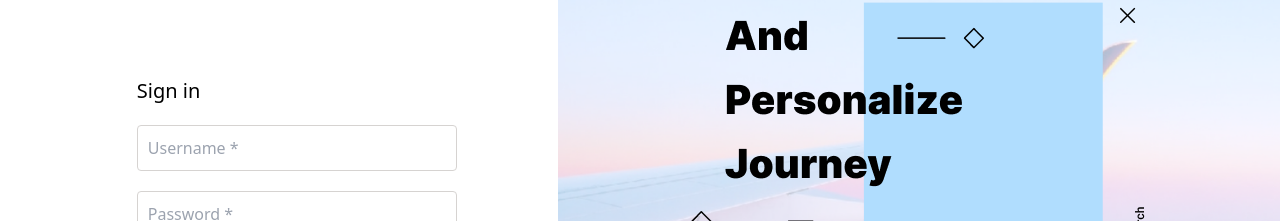
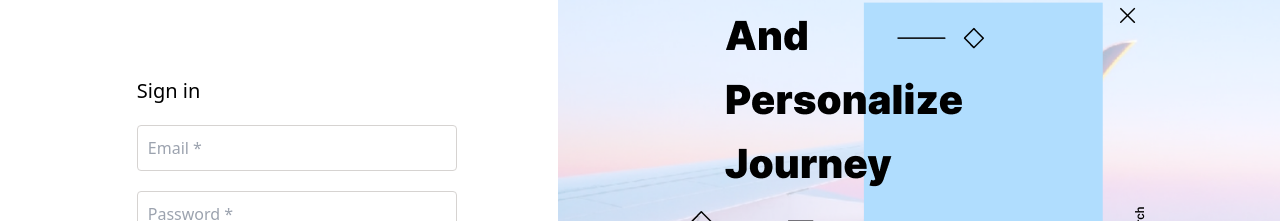
Before and after one commit to CapGroup6/FlightBookingWebsite, a Next.js app in the folder FrontEnd/capstone/: page /Login/login in a window 1280 px wide. Shown: the part 227-448 px from the top of the page. Built offline with nearby package versions, Linux system fonts and the light colour scheme.

Commit message:
update login & register

```diff
--- a/FrontEnd/capstone/src/pages/Login/login.js
+++ b/FrontEnd/capstone/src/pages/Login/login.js
@@ -10,7 +10,7 @@ import { useRouter } from 'next/router';
 
 function Login() {
 
-  const [username, setUsername] = useState('');
+  const [email, setEmail] = useState('');
   const [password, setPassword] = useState('');
   const [loginError, setLoginError] = useState('');
   const router = useRouter();
@@ -24,7 +24,7 @@ function Login() {
         headers: {
           'Content-Type': 'application/json',
         },
-        body: JSON.stringify({ username, password }),
+        body: JSON.stringify({ email, password }),
       });
 
       const data = await response.json();
@@ -53,6 +53,7 @@ function Login() {
         <section className="flex gap-5 h-screen">
           <aside className="flex flex-col w-[40%]">
             <header className="flex flex-col mt-14">
+              <Link href="/">
               <div className="flex gap-3 text-3xl font-bold">
                 <img
                   src="/images/airplane.png"
@@ -62,18 +63,19 @@ function Login() {
                   FlightSearch
                 </h1>
               </div>
+              </Link>
             </header>
             <div className="flex-grow flex items-center">
               <form className="max-w-xs mx-auto my-auto" onSubmit={handleSubmit}>
                 <h2 className="text-xl">Sign in</h2>
                 <input
                   type="text"
-                  id="username"
-                  name="username"
-                  placeholder="Username *"
+                  id="email"
+                  name="email"
+                  placeholder="Email *"
                   className="p-2.5 mt-5 rounded border border-solid border-stone-300 w-full"
-                  value={username}
-                  onChange={(e) => setUsername(e.target.value)}
+                  value={email}
+                  onChange={(e) => setEmail(e.target.value)}
                   required
                 />
                 <input
--- a/FrontEnd/capstone/src/pages/Login/signup.js
+++ b/FrontEnd/capstone/src/pages/Login/signup.js
@@ -49,6 +49,7 @@ function Signup() {
         <section className="flex gap-5 h-screen">
           <aside className="flex flex-col w-[80%]">
             <header className="flex flex-col mt-14">
+              <Link href="/">
               <div className="flex gap-3 text-3xl font-bold">
                 <img
                   src="/images/airplane.png"
@@ -58,6 +59,7 @@ function Signup() {
                   FlightSearch
                 </h1>
               </div>
+              </Link>
             </header>
             <div className="flex-grow flex items-center">
               <form className="max-w-xs mx-auto my-auto" onSubmit={handleSubmit}>
--- a/FrontEnd/capstone/src/pages/Login/signupSuccess.js
+++ b/FrontEnd/capstone/src/pages/Login/signupSuccess.js
@@ -34,6 +34,7 @@ function SignupSuccess() {
           <section className="flex gap-5 h-screen">
             <aside className="flex flex-col w-[80%]">
               <header className="flex flex-col mt-14">
+                <Link href="/">
                 <div className="flex gap-3 text-3xl font-bold">
                   <img
                     src="/images/airplane.png"
@@ -43,6 +44,7 @@ function SignupSuccess() {
                     FlightSearch
                   </h1>
                 </div>
+                </Link>
               </header>
               <div className="flex-grow flex items-center">
                 <form className="flex flex-col justify-content: space-between mx-auto my-auto">
```
